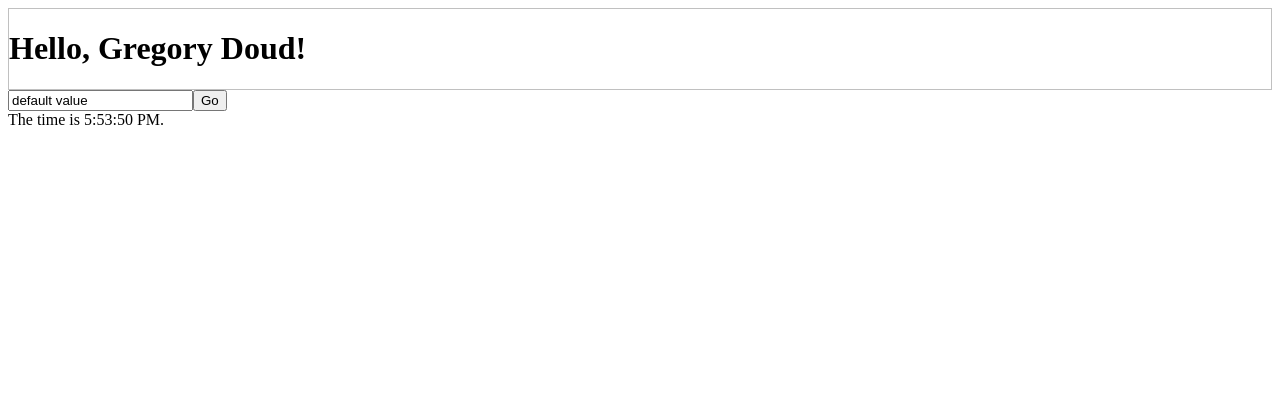
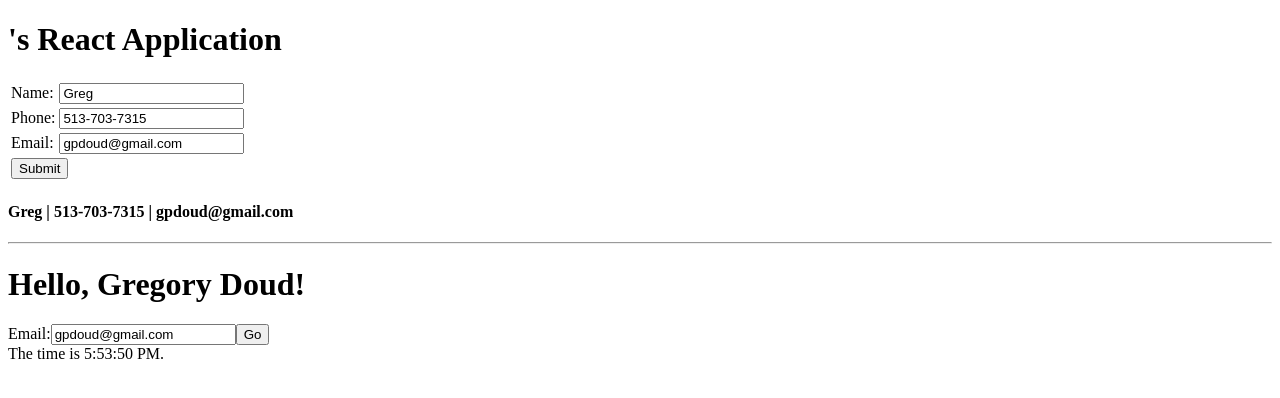
Before and after one commit to greg-doud-tiy/react-tutorial, a React app: page / in a window 1280 px wide. Built offline with nearby package versions, Linux system fonts and the light colour scheme.

Commit message:
implementing a component

```diff
--- a/public/index.html
+++ b/public/index.html
@@ -4,6 +4,7 @@
     <title>React App</title>
   </head>
   <body>
+    <div id="root1"></div>
     <div id="root"></div>
   </body>
 </html>
--- a/src/index.js
+++ b/src/index.js
@@ -1,5 +1,6 @@
 import React from 'react';
 import ReactDOM from 'react-dom';
+import './index1.js';
 
 
 const user = {
@@ -14,7 +15,9 @@ function formatName(user) {
 function TextButton(props) {
 	return (
 		<div>
-			<input type='text' defaultValue={props.default} />
+			<label>Email:
+			<input name='emailx' type='text' defaultValue={props.default} />
+			</label>
 			<button onClick={clickEvent}>{props.buttonText}</button>
 		</div>
 	);
@@ -50,10 +53,10 @@ class Clock extends React.Component {
 function App() {
 	return (
 		<div>
-			<div style={{border:'1px solid silver'}}>
+			<div>
 				<h1>Hello, {formatName(user)}!</h1>
 			</div>
-			<TextButton default='default value' buttonText='Go' />
+			<TextButton default='gpdoud@gmail.com' buttonText='Go' />
 			<Clock />
 		</div>
 	)
--- /dev/null
+++ b/src/index1.js
@@ -0,0 +1,88 @@
+import React from 'react';
+import ReactDOM from 'react-dom';
+
+class NameForm extends React.Component {
+	constructor(props) {
+		super(props);
+		this.state = {
+			value: '',
+			inputName: props.inputName,
+			inputPhone: props.inputPhone,
+			inputEmail: props.inputEmail
+		};
+
+		this.handleChange = this.handleChange.bind(this);
+		this.handleSubmit = this.handleSubmit.bind(this);
+		this.handleInputChange = this.handleInputChange.bind(this);
+		this.submitit = this.submitit.bind(this);
+	}
+	handleInputChange(event) {
+		const target = event.target;
+		const inputCtrl = target.name;
+		const value = target.value;
+
+		this.setState({
+			[inputCtrl]: value
+		});
+	}
+	submitit(event) {
+		console.log('Submit-it!');
+	}
+	handleChange(event) {
+		this.setState({value: event.target.value});
+	}
+	handleSubmit(event) {
+		const rc = {
+			name: this.state.inputName,
+			phone: this.state.inputPhone,
+			email: this.state.inputEmail
+		};
+		console.log(rc);
+		event.preventDefault();
+	}
+	fullId() {
+		return <span>{this.state.inputName} | {this.state.inputPhone} | {this.state.inputEmail}</span>;
+	}
+	render() {
+		return (
+			<form onSubmit={this.handleSubmit}>
+				<h1>{this.state.name}'s React Application</h1>
+				<table><tbody>
+					<tr>
+						<td>Name:</td>
+						<td><input name='inputName' type='text' value={this.state.inputName} onChange={this.handleInputChange} /></td>
+					</tr>
+					<tr>
+						<td>Phone:</td>
+						<td><input name='inputPhone' type='text' value={this.state.inputPhone} onChange={this.handleInputChange} /></td>
+					</tr>
+					<tr>
+						<td>Email:</td>
+						<td><input name='inputEmail' type='text' value={this.state.inputEmail} onChange={this.handleInputChange} /></td>
+					</tr>
+					<tr>
+						<td colSpan="2">
+							<input type='submit' value='Submit' onClick={this.submitit} />
+						</td>
+					</tr>
+				</tbody></table>
+				<h4>{this.fullId()}</h4>
+			</form>
+		);
+	}
+}
+
+
+function App1() {
+	return (
+		<span>
+		<NameForm inputName="Greg" inputPhone="513-703-7315" inputEmail="gpdoud@gmail.com" />
+		<hr />
+		</span>
+	)
+};
+
+ReactDOM.render(
+	<App1 />,
+	document.getElementById('root1')
+);
```
